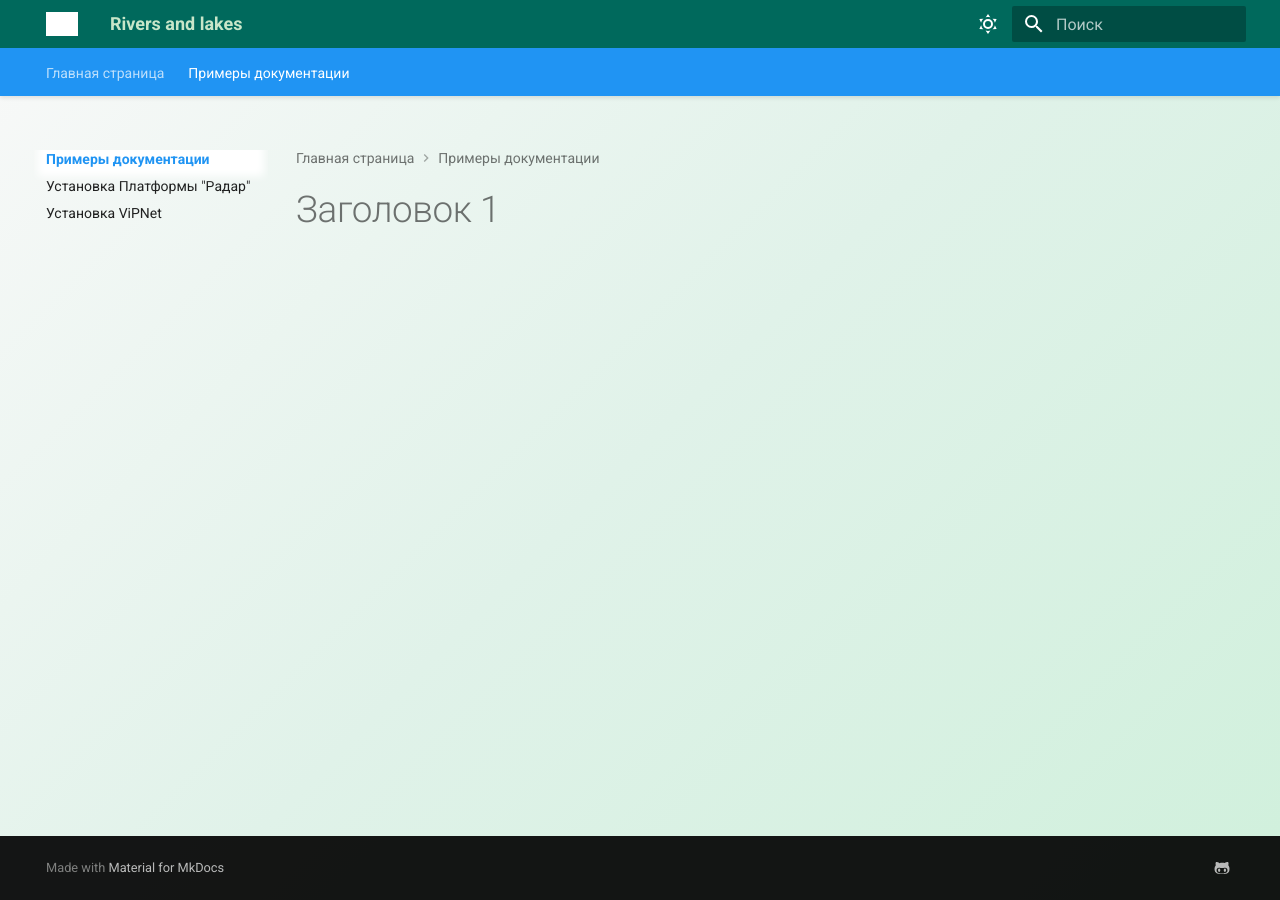
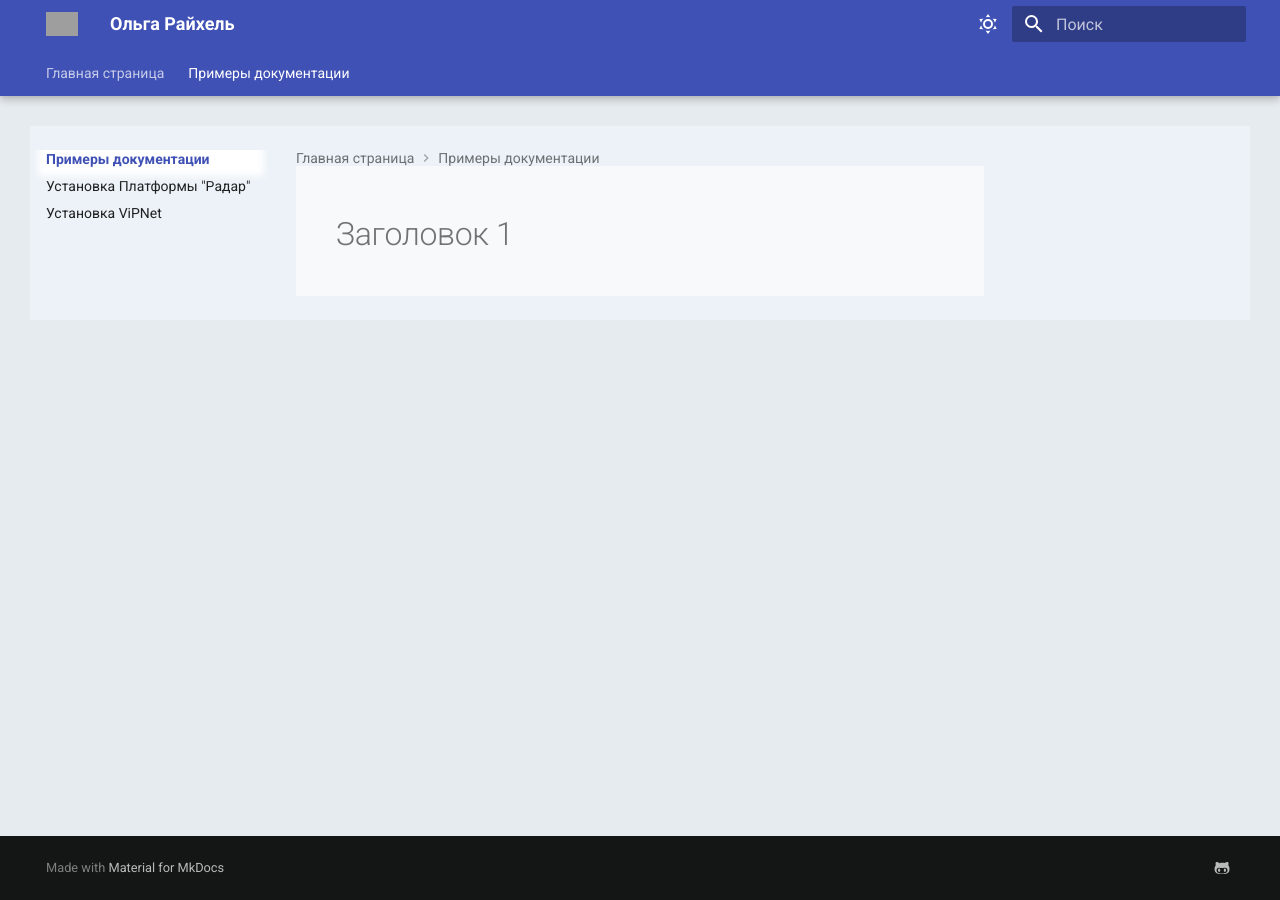
Before and after one commit to Olga-raykhel/docs_o-raykhel, an MkDocs documentation site: the page built from docs/admin/index.md, in a window 1280 px wide. Built offline with MkDocs 1.6.1 and Material for MkDocs 9.7.7, drawn with Linux system fonts in a browser that asks for light colours; grey boxes are pictures that could not be loaded.

```diff
--- a/docs/styles/extra.css
+++ b/docs/styles/extra.css
@@ -79,59 +79,28 @@
     text-align: center;
   }
 }
-/* Уменьшаем основной текст, но сохраняем читаемость */
-.md-content__inner {
-  font-size: 0.92rem;
-  line-height: 1.7; /* чуть больше интервала — для удобства чтения */
+/* Изменение основного фона страницы */
+.md-main__inner {
+  background-color: #ecf2f8; /* Светло-серый, мягкий фон */
 }
 
-/* Градиентный фон всей страницы */
-body {
-  background: linear-gradient(135deg, #f9f9f9 0%, #e0f2e9 50%, #d0f0dc 100%);
-  min-height: 100vh;
-  margin: 0;
+/* Опционально: фон контента (если нужен контраст с боковой панелью) */
+.md-content__inner {
+  background-color: #f8f9fa;
+  padding: 2rem;
 }
 
-/* Основной контент — прозрачный фон, чтобы виден был градиент */
-.md-main__inner {
-  background: transparent;
+/* Если хочешь изменить фон всей страницы (включая шапку и навигацию) */
+body {
+  background-color: #e6ebef; /* Ещё более тонкий серый */
+}
+/* Уменьшаем размер основного текста в профиле */
+.profile-text {
+  font-size: 0.95rem; /* или 14px, если предпочитаешь фиксированный размер */
+  line-height: 1.7;
 }
 
-/* Тёмно-зелёная шапка */
-.md-header {
-  background-color: #00695c !important; /* Тёмно-зелёный (Material Deep Teal 800) */
-  box-shadow: 0 2px 4px rgba(0, 0, 0, 0.1);
+/* Увеличиваем отступ между текстом и кнопкой */
+.resume-button {
+  margin-top: 20px;
 }
-
-/* Цвет текста в шапке (белый) */
-.md-header__title {
-  color: white !important;
-}
-
-.md-header__topic {
-  color: #c8e6c9 !important; /* Светло-зелёный оттенок для подзаголовка */
-}
-
-/* Навигационные ссылки в шапке */
-.md-header__button {
-  color: white !important;
-}
-
-/* Логотип (если есть) */
-.md-logo {
-  filter: brightness(100);
-}
-/* Прозрачный фон боковой панели */
-.md-sidebar__scrollwrap {
-  background: transparent !important;
-}
-
-/* Цвет текста в меню */
-.md-sidebar__link {
-  color: #004d40 !important;
-}
-
-.md-sidebar__link--active {
-  color: #00695c !important;
-  font-weight: 600;
-}
--- a/mkdocs.yml
+++ b/mkdocs.yml
@@ -1,5 +1,5 @@
-site_name: Rivers and lakes # Название сайта
-site_description: Rivers and lakes of Russia # Описание сайта, добавляется в meta-теги
+site_name: Ольга Райхель # Название сайта
+site_description: Портфолио технического писателя # Описание сайта, добавляется в meta-теги
 theme: # Тема сайта, информация о ее параметрах
   name: material # Название темы
   logo: logo.svg # Ссылка на логотип сайта
@@ -28,7 +28,7 @@ theme: # Тема сайта, информация о ее параметрах
       toggle:
         icon: material/weather-sunny # Иконка для активации светлой темы
         name: Выключить солнышко # Всплывающий текст-подсказка
-      primary: blue # Основной цвет
+      primary: indigo # Основной цвет
       accent: purple # Акцентный цвет
     # Настройки тёмной темы
     - scheme: slate
```
Also changed, not shown: docs/index.md (+11 -11 lines), site/404.html, site/admin/index.html, site/admin/pangeo/index.html, site/admin/vipnet-installation/index.html, site/courses/index.html (deleted), site/index.html, site/search/search_index.json, site/styles/extra.css.
